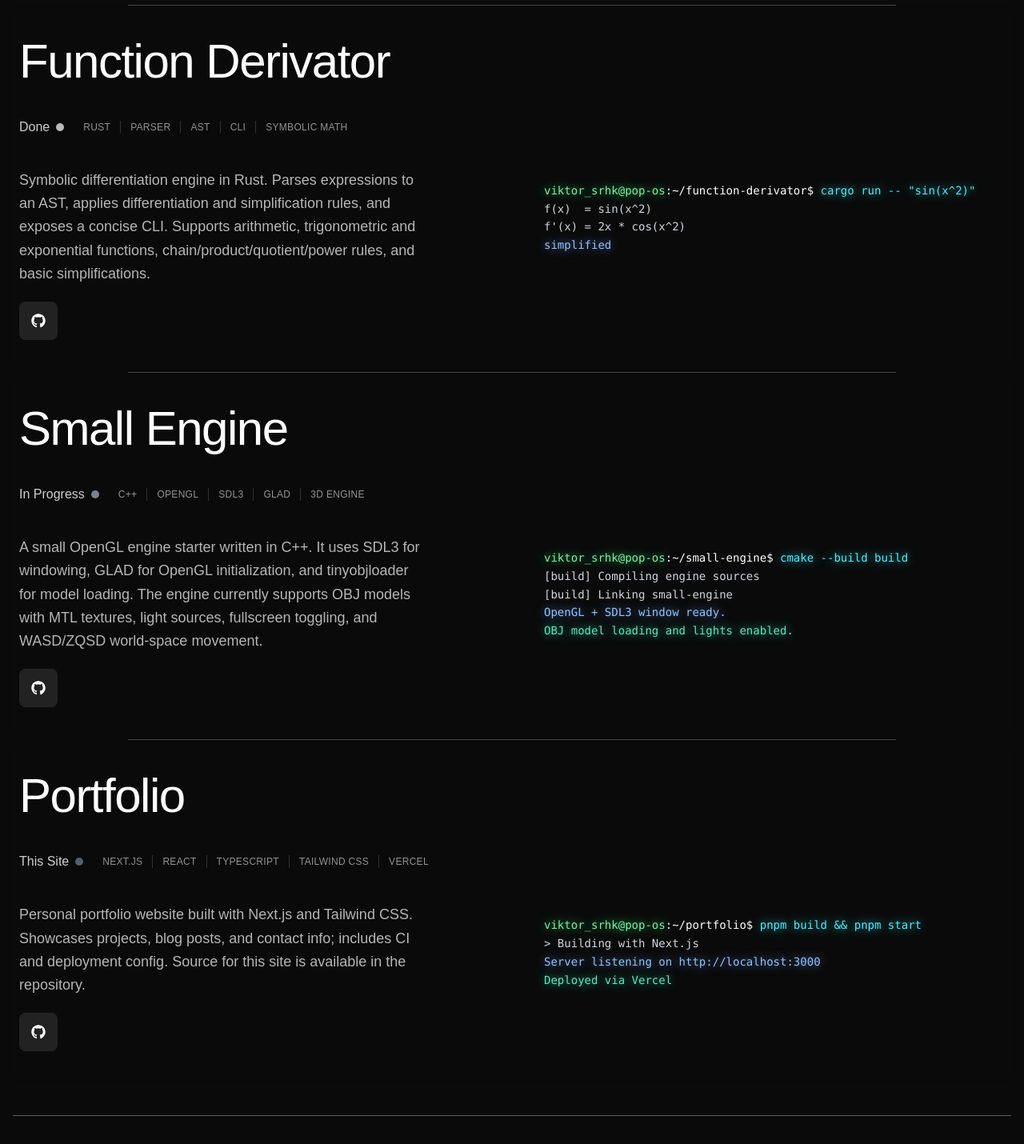
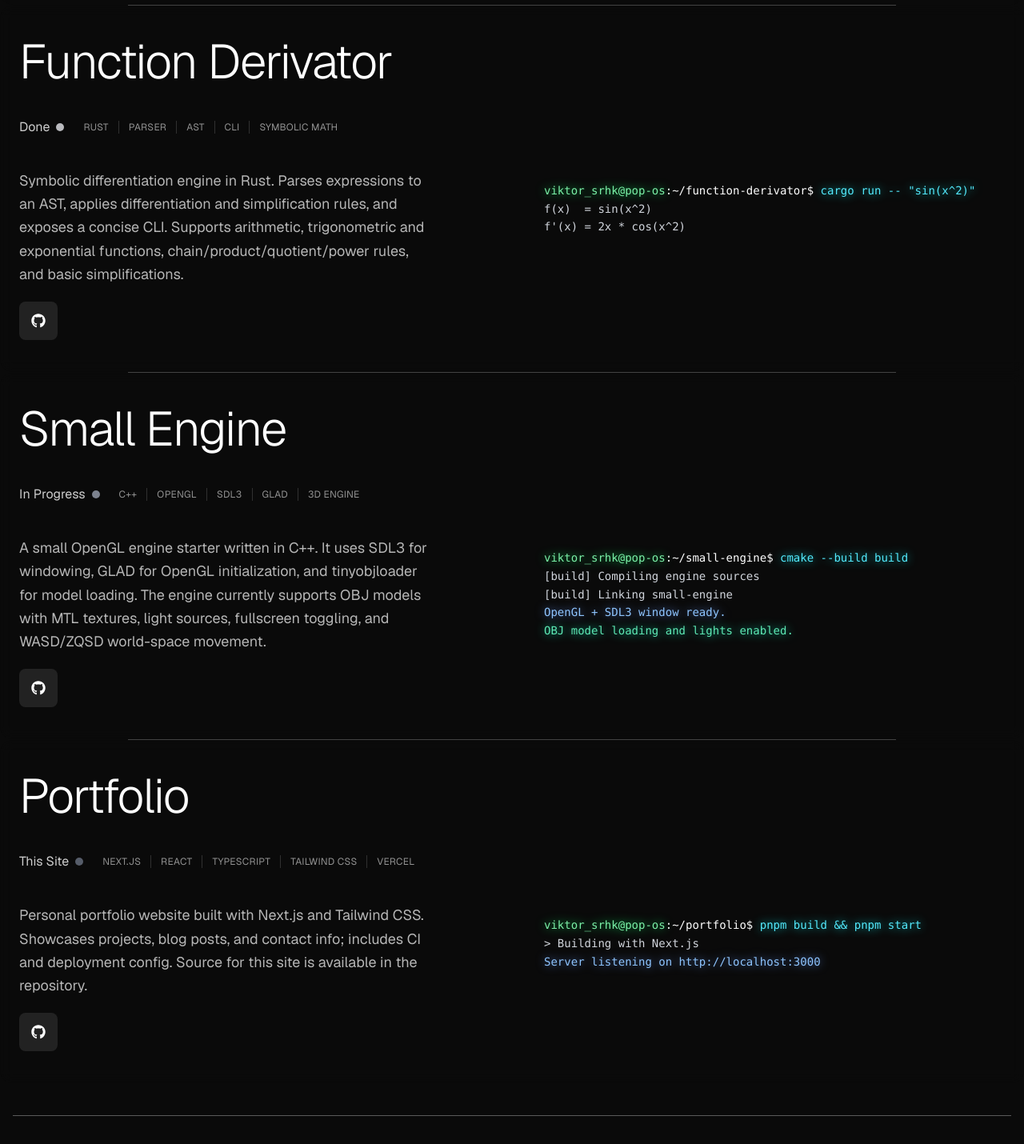
Before and after one commit to Vikbg/portfolio, a Next.js app: page / in a window 1280 px wide. Shown: the part 2593-4023 px from the top of the page at 80% size. Built offline with nearby package versions, Linux system fonts and the light colour scheme.

Commit message:
Fixed path errors and modified a few infos

```diff
--- a/next.config.ts
+++ b/next.config.ts
@@ -10,6 +10,9 @@ const nextConfig: NextConfig = {
   trailingSlash: true,
   basePath: isGithubPages ? "/portfolio" : undefined,
   assetPrefix: isGithubPages ? "/portfolio/" : undefined,
+  env: {
+    NEXT_PUBLIC_GITHUB_PAGES: isGithubPages ? "true" : "false",
+  },
   turbopack: {
     root: __dirname,
   },
--- a/src/app/components/Projects.tsx
+++ b/src/app/components/Projects.tsx
@@ -44,8 +44,7 @@ const featuredProjects = [
     terminalOutput: [
       `<span class="text-green-300 drop-shadow-[0_0_6px_rgba(0,255,100,0.7)]">viktor_srhk@pop-os</span>:~/function-derivator$<span class="text-cyan-300 drop-shadow-[0_0_6px_rgba(0,255,255,0.7)]"> cargo run -- "sin(x^2)"</span>`,
       `<span class="text-gray-300">f(x)  = sin(x^2)</span>`,
-      `<span class="text-gray-300">f'(x) = 2x * cos(x^2)</span>`,
-      `<span class="text-blue-300 drop-shadow-[0_0_6px_rgba(100,150,255,0.7)]">simplified</span>`,
+      `<span class="text-gray-300">f'(x) = 2x * cos(x^2)</span>`,,
     ],
     label: "Function Derivator on GitHub",
     href: "https://github.com/Vikbg/function-derivator",
@@ -77,7 +76,6 @@ const featuredProjects = [
       `<span class="text-green-300 drop-shadow-[0_0_6px_rgba(0,255,100,0.7)]">viktor_srhk@pop-os</span>:~/portfolio$<span class="text-cyan-300 drop-shadow-[0_0_6px_rgba(0,255,255,0.7)]"> pnpm build && pnpm start</span>`,
       `<span class="text-gray-300">> Building with Next.js</span>`,
       `<span class="text-blue-300 drop-shadow-[0_0_6px_rgba(100,150,255,0.7)]">Server listening on http://localhost:3000</span>`,
-      `<span class="text-emerald-300 drop-shadow-[0_0_6px_rgba(0,255,200,0.7)]">Deployed via Vercel</span>`,
     ],
     label: "Portfolio on GitHub",
     href: "https://github.com/Vikbg/portfolio",
--- a/src/app/components/Viktor.tsx
+++ b/src/app/components/Viktor.tsx
@@ -1,6 +1,7 @@
 import Image from "next/image";
 import Link from "next/link";
 import { FaInstagram } from "react-icons/fa";
+import { getImagePath } from "@/lib/paths";
 
 const Viktor = () => {
   return (
@@ -11,7 +12,7 @@ const Viktor = () => {
         </p>
         <div className="relative h-32 w-32">
           <Image
-            src="/logo.webp"
+            src={getImagePath("/logo.webp")}
             alt="Photo of viktor_srhk"
             fill
             className="rounded-full"
--- a/src/app/globals.css
+++ b/src/app/globals.css
@@ -20,7 +20,7 @@ html {
 body {
   background: var(--color-bg);
   color: var(--color-text);
-  font-family: Arial, Helvetica, sans-serif;
+  font-family: var(--font-geist-sans), Arial, Helvetica, sans-serif;
   margin: 0;
   padding: 0;
 }
--- /dev/null
+++ b/src/lib/paths.ts
@@ -0,0 +1,5 @@
+export function getImagePath(path: string): string {
+  const isGithubPages = process.env.NEXT_PUBLIC_GITHUB_PAGES === 'true';
+  const basePath = isGithubPages ? '/portfolio' : '';
+  return `${basePath}${path}`;
+}
```
